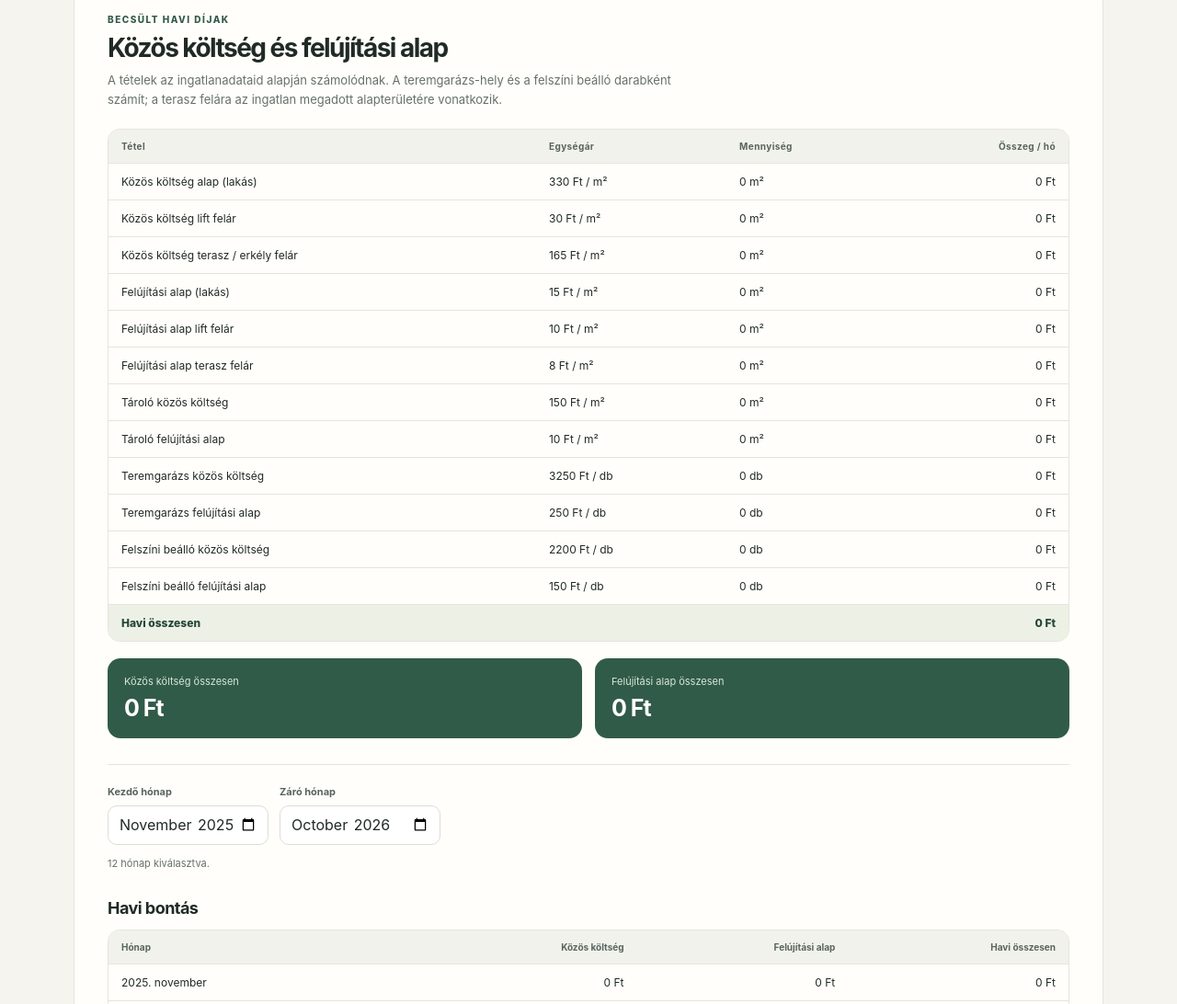
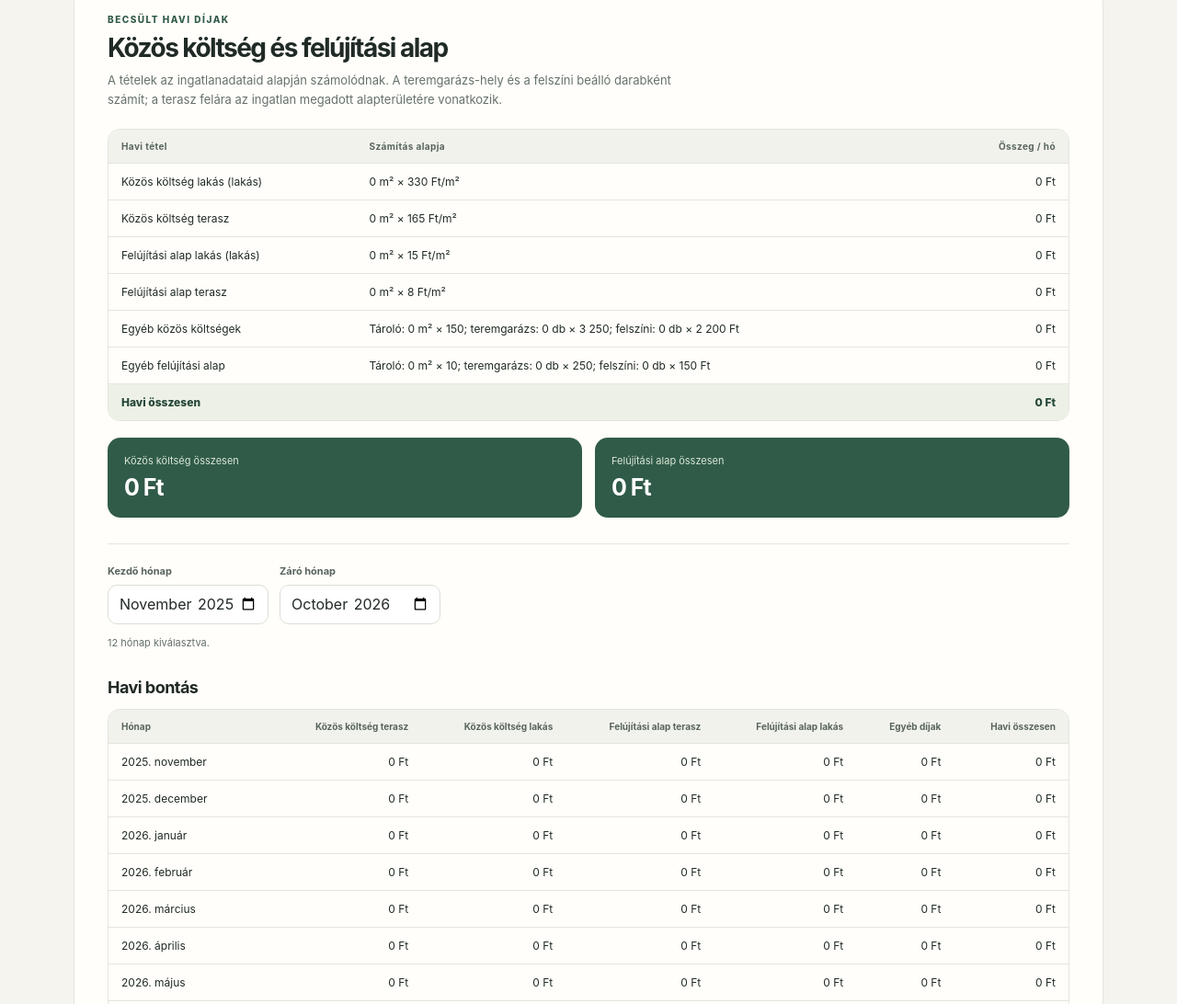
Before and after one commit to banditoth/paskal500, a plain HTML site: page index.html in a window 1280 px wide. Shown: the part 1104-2196 px from the top of the page at 92% size. Drawn offline with Linux system fonts and the light colour scheme.

Commit message:
Group fee totals and monthly breakdown columns

```diff
--- a/index.html
+++ b/index.html
@@ -249,7 +249,7 @@
         <p class="section-note">A tételek az ingatlanadataid alapján számolódnak. A teremgarázs-hely és a felszíni beálló darabként számít; a terasz felára az ingatlan megadott alapterületére vonatkozik.</p>
         <div class="fee-table-wrap">
           <table class="fee-table">
-            <thead><tr><th>Tétel</th><th>Egységár</th><th>Mennyiség</th><th>Összeg / hó</th></tr></thead>
+            <thead><tr><th>Havi tétel</th><th>Számítás alapja</th><th>Összeg / hó</th></tr></thead>
             <tbody id="fee-rows"></tbody>
           </table>
         </div>
@@ -265,7 +265,7 @@
         <h3 class="monthly-heading">Havi bontás</h3>
         <div class="monthly-table-wrap">
           <table class="monthly-table">
-            <thead><tr><th>Hónap</th><th>Közös költség</th><th>Felújítási alap</th><th>Havi összesen</th></tr></thead>
+            <thead><tr><th>Hónap</th><th>Közös költség terasz</th><th>Közös költség lakás</th><th>Felújítási alap terasz</th><th>Felújítási alap lakás</th><th>Egyéb díjak</th><th>Havi összesen</th></tr></thead>
             <tbody id="monthly-rows"></tbody>
           </table>
         </div>
@@ -353,7 +353,7 @@
         const [year, number] = month.split('-').map(Number);
         return year * 12 + number - 1;
       };
-      const renderMonthly = (common, renovation) => {
+      const renderMonthly = (fees) => {
         const start = periodStart.value;
         const end = periodEnd.value;
         const count = start && end ? monthIndex(end) - monthIndex(start) + 1 : 0;
@@ -369,9 +369,9 @@
         const rows = [];
         for (let index = monthIndex(start); index <= monthIndex(end); index += 1) {
           const date = new Date(Math.floor(index / 12), index % 12, 1);
-          rows.push(`<tr><td>${monthFormatter.format(date)}</td><td>${formatFt(common)}</td><td>${formatFt(renovation)}</td><td>${formatFt(common + renovation)}</td></tr>`);
+          rows.push(`<tr><td>${monthFormatter.format(date)}</td><td>${formatFt(fees.commonTerrace)}</td><td>${formatFt(fees.commonDwelling)}</td><td>${formatFt(fees.renovationTerrace)}</td><td>${formatFt(fees.renovationDwelling)}</td><td>${formatFt(fees.otherFees)}</td><td>${formatFt(fees.total)}</td></tr>`);
         }
-        rows.push(`<tr class="period-total"><td>${count} hónap összesen</td><td>${formatFt(common * count)}</td><td>${formatFt(renovation * count)}</td><td>${formatFt((common + renovation) * count)}</td></tr>`);
+        rows.push(`<tr class="period-total"><td>${count} hónap összesen</td><td>${formatFt(fees.commonTerrace * count)}</td><td>${formatFt(fees.commonDwelling * count)}</td><td>${formatFt(fees.renovationTerrace * count)}</td><td>${formatFt(fees.renovationDwelling * count)}</td><td>${formatFt(fees.otherFees * count)}</td><td>${formatFt(fees.total * count)}</td></tr>`);
         monthlyRows.innerHTML = rows.join('');
       };
       const updateFees = () => {
@@ -381,33 +381,36 @@
         const storage = extrasByType('Tároló');
         const garage = extrasByType('Teremgarázs hely');
         const outdoor = extrasByType('Felszíni beálló');
-        const rows = [];
-        let common = 0;
-        let renovation = 0;
-        const add = (name, rate, quantity, target, unitLabel) => {
-          const amount = rate * quantity;
-          if (target === 'common') common += amount; else renovation += amount;
-          rows.push({ name, rate, quantity, amount, unitLabel });
-        };
-        add(`Közös költség alap (${isOffice ? 'iroda/üzlet' : 'lakás'})`, 330, mainArea, 'common', 'm²');
-        add('Közös költség lift felár', 30, hasElevator.checked ? mainArea : 0, 'common', 'm²');
         const terraceSquareMeters = hasTerrace.checked ? (Number(terraceArea.value) || 0) : 0;
-        add('Közös költség terasz / erkély felár', 165, terraceSquareMeters, 'common', 'm²');
-        add(`Felújítási alap (${isOffice ? 'üzlet' : 'lakás'})`, 15, mainArea, 'renovation', 'm²');
-        add('Felújítási alap lift felár', 10, hasElevator.checked ? mainArea : 0, 'renovation', 'm²');
-        add('Felújítási alap terasz felár', 8, terraceSquareMeters, 'renovation', 'm²');
         const storageArea = storage.reduce((sum, unit) => sum + (Number(unit.area) || 0), 0);
-        add('Tároló közös költség', 150, storageArea, 'common', 'm²');
-        add('Tároló felújítási alap', 10, storageArea, 'renovation', 'm²');
-        add('Teremgarázs közös költség', 3250, garage.length, 'common', 'db');
-        add('Teremgarázs felújítási alap', 250, garage.length, 'renovation', 'db');
-        add('Felszíni beálló közös költség', 2200, outdoor.length, 'common', 'db');
-        add('Felszíni beálló felújítási alap', 150, outdoor.length, 'renovation', 'db');
-        const renderRow = (row) => `<tr><td>${row.name}</td><td>${formatFt(row.rate)} / ${row.unitLabel}</td><td>${Number(row.quantity.toFixed(2)).toLocaleString('hu-HU')} ${row.unitLabel}</td><td>${formatFt(row.amount)}</td></tr>`;
-        feeRows.innerHTML = `${rows.map(renderRow).join('')}<tr class="fee-total"><td colspan="3">Havi összesen</td><td>${formatFt(common + renovation)}</td></tr>`;
+        const commonDwelling = mainArea * (330 + (hasElevator.checked ? 30 : 0));
+        const commonTerrace = terraceSquareMeters * 165;
+        const renovationDwelling = mainArea * (15 + (hasElevator.checked ? 10 : 0));
+        const renovationTerrace = terraceSquareMeters * 8;
+        const commonStorage = storageArea * 150;
+        const renovationStorage = storageArea * 10;
+        const commonGarage = garage.length * 3250;
+        const renovationGarage = garage.length * 250;
+        const commonOutdoor = outdoor.length * 2200;
+        const renovationOutdoor = outdoor.length * 150;
+        const commonExtras = commonStorage + commonGarage + commonOutdoor;
+        const renovationExtras = renovationStorage + renovationGarage + renovationOutdoor;
+        const common = commonDwelling + commonTerrace + commonExtras;
+        const renovation = renovationDwelling + renovationTerrace + renovationExtras;
+        const otherFees = commonExtras + renovationExtras;
+        const total = commonTerrace + commonDwelling + renovationTerrace + renovationDwelling + otherFees;
+        const rows = [
+          [`Közös költség lakás (${isOffice ? 'iroda/üzlet' : 'lakás'}${hasElevator.checked ? ', liftdíjjal' : ''})`, `${mainArea.toLocaleString('hu-HU')} m² × ${hasElevator.checked ? '360' : '330'} Ft/m²`, commonDwelling],
+          ['Közös költség terasz', `${terraceSquareMeters.toLocaleString('hu-HU')} m² × 165 Ft/m²`, commonTerrace],
+          [`Felújítási alap lakás (${isOffice ? 'üzlet' : 'lakás'}${hasElevator.checked ? ', liftfelárral' : ''})`, `${mainArea.toLocaleString('hu-HU')} m² × ${hasElevator.checked ? '25' : '15'} Ft/m²`, renovationDwelling],
+          ['Felújítási alap terasz', `${terraceSquareMeters.toLocaleString('hu-HU')} m² × 8 Ft/m²`, renovationTerrace],
+          ['Egyéb közös költségek', `Tároló: ${storageArea.toLocaleString('hu-HU')} m² × 150; teremgarázs: ${garage.length} db × 3 250; felszíni: ${outdoor.length} db × 2 200 Ft`, commonExtras],
+          ['Egyéb felújítási alap', `Tároló: ${storageArea.toLocaleString('hu-HU')} m² × 10; teremgarázs: ${garage.length} db × 250; felszíni: ${outdoor.length} db × 150 Ft`, renovationExtras],
+        ];
+        feeRows.innerHTML = `${rows.map((row) => `<tr><td>${row[0]}</td><td>${row[1]}</td><td>${formatFt(row[2])}</td></tr>`).join('')}<tr class="fee-total"><td colspan="2">Havi összesen</td><td>${formatFt(total)}</td></tr>`;
         document.getElementById('common-total').textContent = formatFt(common);
         document.getElementById('renovation-total').textContent = formatFt(renovation);
-        renderMonthly(common, renovation);
+        renderMonthly({ commonTerrace, commonDwelling, renovationTerrace, renovationDwelling, otherFees, total });
       };
       const makeUnit = (data = {}) => ({ type: data.type || 'Lakás', area: data.area || '', numerator: data.numerator || '' });
       const createCalculator = (unit, prefix, isExtra = false) => {
```
